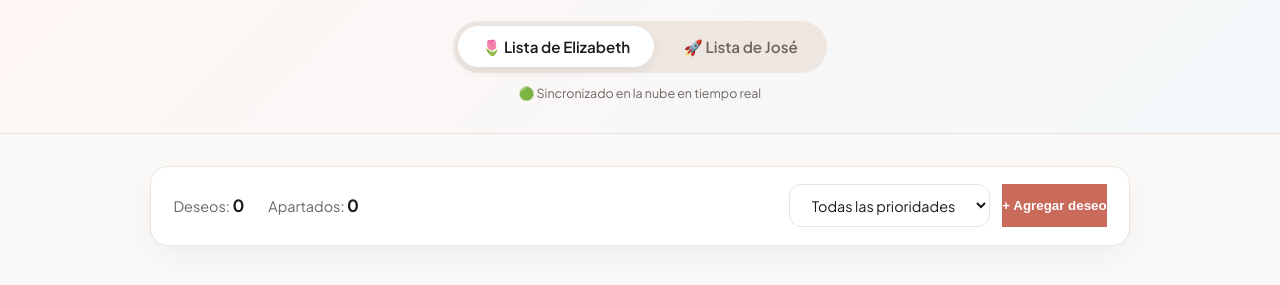
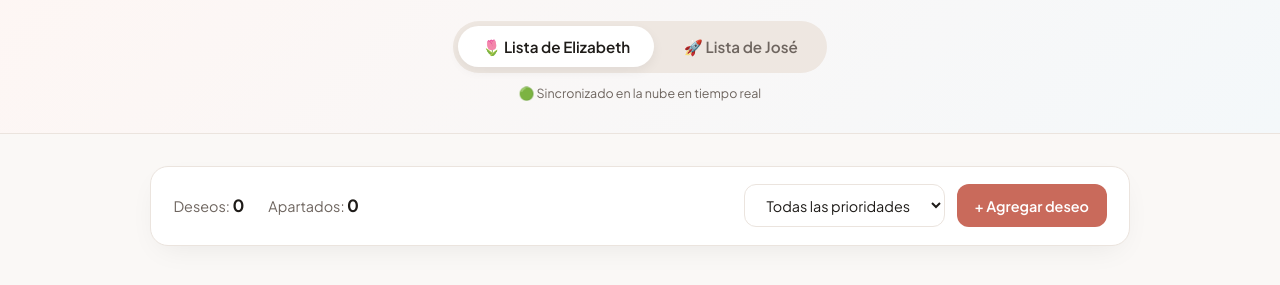
Before and after one commit to Jose-Salazar-30/wishlist-Mi-Karlita, a plain HTML site: page index.html in a window 1280 px wide. Shown: the part 197-482 px from the top of the page. Drawn offline with nearby package versions, Linux system fonts and the light colour scheme; no server answers; a web font is replaced by a local one.

Commit message:
Button_check
Button_check

```diff
--- a/index.html
+++ b/index.html
@@ -369,7 +369,7 @@
           <option value="media">✨ Me encantaría</option>
           <option value="baja">💡 Idea casual</option>
         </select>
-        <button class="btn-primary" onclick="openModal()">+ Agregar deseo</button>
+       <button class="btn btn-primary" onclick="openModal()">+ Agregar deseo</button>
       </div>
     </div>
 
```
